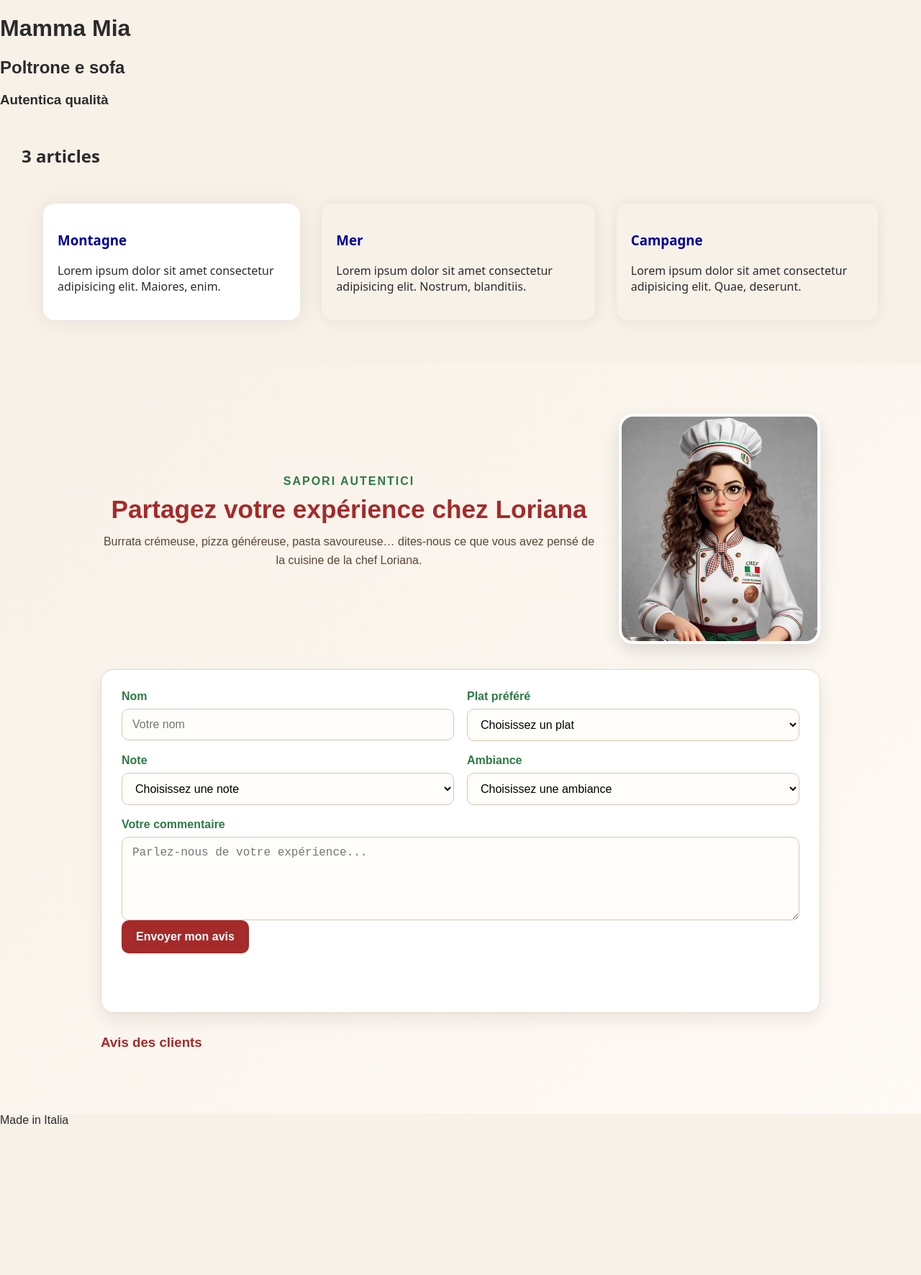
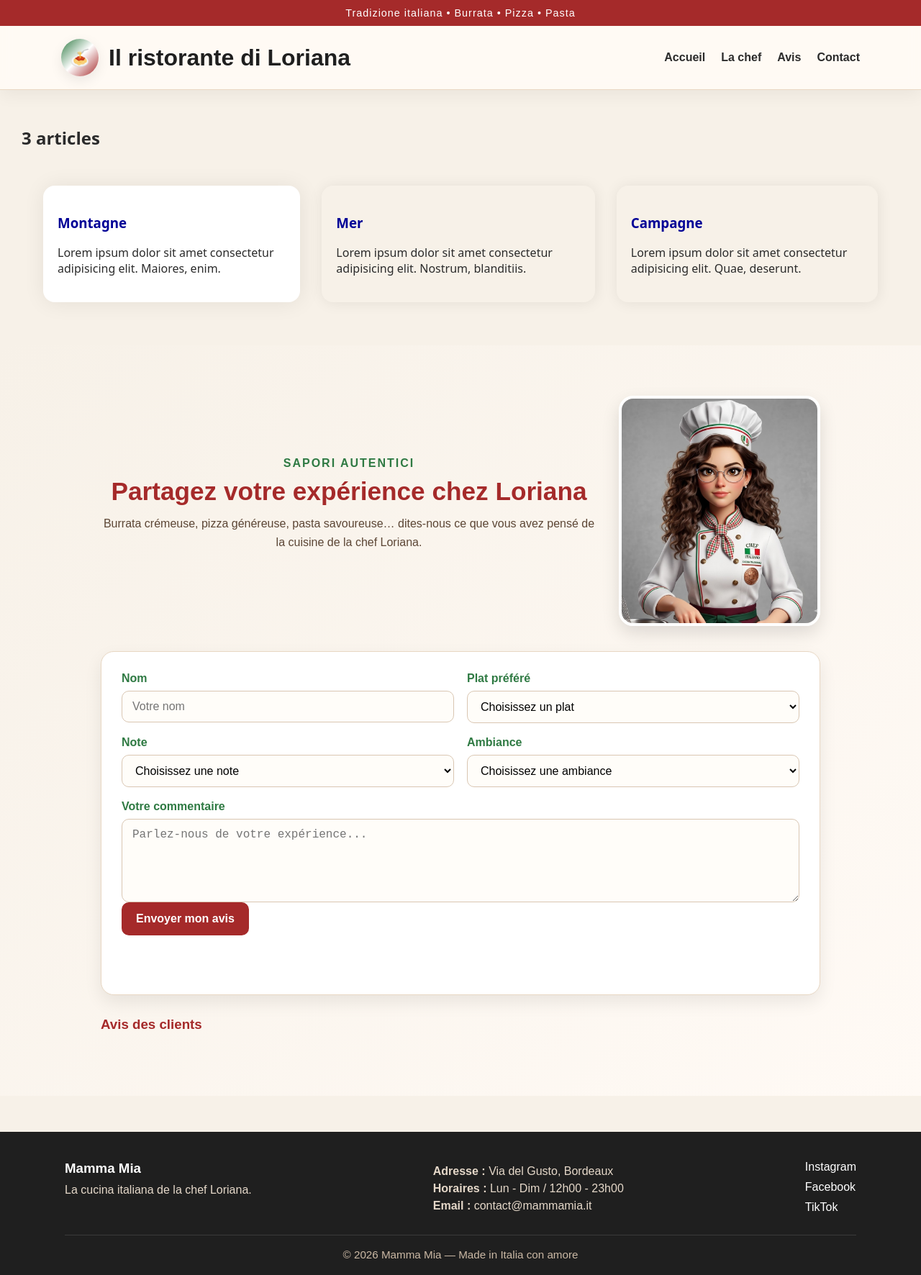
Before and after one commit to BallesteroDavid/github_exo, a plain HTML site: page index.html in a window 1280 px wide. Shown: the whole page at 72% size. Before the commit the page ends 1566 px from the top, so only its background shows below. Drawn offline with Linux system fonts and the light colour scheme.

Commit message:
header-footer-fix

```diff
--- a/assets/script.js
+++ b/assets/script.js
@@ -1,9 +1,15 @@
+document.addEventListener("DOMContentLoaded", () => {
     const reviewForm = document.getElementById("reviewForm");
     const formMessage = document.getElementById("formMessage");
     const reviewsList = document.getElementById("reviewsList");
 
     function createStars(number) {
         return "★".repeat(Number(number)) + "☆".repeat(5 - Number(number));
+    }
+
+    if (!reviewForm || !formMessage || !reviewsList) {
+        console.error("Un ou plusieurs éléments du formulaire sont introuvables.");
+        return;
     }
 
     reviewForm.addEventListener("submit", function (e) {
@@ -35,8 +41,9 @@ reviewCard.innerHTML = `
 
         reviewsList.prepend(reviewCard);
 
-formMessage.textContent = `Grazie ${name} ! Votre avis sur le restaurant de la chef Loriana a bien été ajouté.`;
+        formMessage.textContent = `Grazie ${name} ! Votre avis a bien été ajouté.`;
         formMessage.style.color = "#2f7a43";
 
         reviewForm.reset();
     });
+});
--- a/assets/style.css
+++ b/assets/style.css
@@ -9,13 +9,130 @@ body {
     color: #2b2b2b;
 }
 
-.loriana-hero {
+/* Pour éviter que le header sticky cache les sections */
+
+#chef,
+#avis,
+#contact {
+    scroll-margin-top: 120px;
+}
+
+/* === HEADER === */
+
+.site-header {
+    position: sticky;
+    top: 0;
+    z-index: 100;
+    background: rgba(255, 250, 245, 0.96);
+    backdrop-filter: blur(8px);
+    border-bottom: 1px solid #ead8c4;
+    box-shadow: 0 8px 22px rgba(0, 0, 0, 0.05);
+}
+
+.top-bar {
+    background: #a52a2a;
+    color: #fff;
+    text-align: center;
+    padding: 10px 20px;
+    font-size: 0.9rem;
+    letter-spacing: 1px;
+}
+
+.top-bar p {
+    margin: 0;
+}
+
+.header-inner {
+    max-width: 1150px;
+    margin: 0 auto;
+    padding: 18px 20px;
     display: flex;
     align-items: center;
     justify-content: space-between;
-    gap: 30px;
-    margin-bottom: 35px;
+    gap: 20px;
 }
+
+.logo-block {
+    display: flex;
+    align-items: center;
+    gap: 14px;
+}
+
+.logo-mark {
+    width: 52px;
+    height: 52px;
+    border-radius: 50%;
+    background: linear-gradient(135deg, #2f7a43, #ffffff, #a52a2a);
+    display: flex;
+    align-items: center;
+    justify-content: center;
+    font-size: 1.4rem;
+    box-shadow: 0 6px 18px rgba(0, 0, 0, 0.08);
+}
+
+.logo-block h1 {
+    margin: 0;
+    font-size: 2rem;
+    line-height: 1;
+    color: #1f1f1f;
+}
+
+.logo-block p {
+    margin: 6px 0 0;
+    color: #7a5c48;
+    font-size: 0.95rem;
+}
+
+.main-nav {
+    display: flex;
+    align-items: center;
+    gap: 22px;
+}
+
+.main-nav a {
+    text-decoration: none;
+    color: #2b2b2b;
+    font-weight: 600;
+    position: relative;
+    transition: 0.2s ease;
+}
+
+.main-nav a::after {
+    content: "";
+    position: absolute;
+    left: 0;
+    bottom: -6px;
+    width: 0;
+    height: 2px;
+    background: #a52a2a;
+    transition: width 0.25s ease;
+}
+
+.main-nav a:hover {
+    color: #a52a2a;
+}
+
+.main-nav a:hover::after {
+    width: 100%;
+}
+
+.header-btn {
+    text-decoration: none;
+    background: #2f7a43;
+    color: white;
+    padding: 12px 18px;
+    border-radius: 999px;
+    font-weight: 700;
+    transition: 0.2s ease;
+    box-shadow: 0 8px 18px rgba(47, 122, 67, 0.18);
+}
+
+.header-btn:hover {
+    background: #256136;
+    transform: translateY(-2px);
+}
+
+/* === SECTION AVIS / CHEF LORIANA === */
 
 .loriana-review-section {
     padding: 70px 20px;
@@ -25,6 +142,14 @@ body {
 .loriana-container {
     max-width: 1000px;
     margin: 0 auto;
+}
+
+.loriana-hero {
+    display: flex;
+    align-items: center;
+    justify-content: space-between;
+    gap: 30px;
+    margin-bottom: 35px;
 }
 
 .loriana-intro {
@@ -76,7 +201,7 @@ body {
     padding: 28px;
     box-shadow: 0 10px 24px rgba(0, 0, 0, 0.08);
     margin-bottom: 30px;
-    }
+}
 
 .form-row {
     display: flex;
@@ -147,7 +272,7 @@ body {
     gap: 16px;
 }
 
-    .review-card {
+.review-card {
     background: #fff;
     border: 1px solid #e8d7c3;
     border-radius: 16px;
@@ -179,6 +304,84 @@ body {
     font-size: 0.95rem;
 }
 
+/* === FOOTER === */
+
+.site-footer {
+    background: #1f1f1f;
+    color: #f5ede3;
+    padding: 40px 20px 20px;
+    margin-top: 50px;
+}
+
+.footer-content {
+    max-width: 1100px;
+    margin: 0 auto;
+    display: flex;
+    justify-content: space-between;
+    gap: 30px;
+    flex-wrap: wrap;
+}
+
+.footer-brand h3 {
+    margin-top: 0;
+    margin-bottom: 10px;
+    color: #ffffff;
+}
+
+.footer-brand p,
+.footer-info p {
+    margin: 6px 0;
+    color: #e5d8c9;
+}
+
+.footer-socials {
+    display: flex;
+    flex-direction: column;
+    gap: 10px;
+}
+
+.footer-socials a {
+    color: #ffffff;
+    text-decoration: none;
+    transition: 0.2s ease;
+}
+
+.footer-socials a:hover {
+    color: #d8b27a;
+}
+
+.footer-bottom {
+    max-width: 1100px;
+    margin: 25px auto 0;
+    padding-top: 18px;
+    border-top: 1px solid rgba(255, 255, 255, 0.12);
+    text-align: center;
+    color: #cbb9a5;
+    font-size: 0.95rem;
+}
+
+/* =========================
+   RESPONSIVE
+========================= */
+
+@media (max-width: 900px) {
+    .header-inner {
+        flex-direction: column;
+        align-items: center;
+    }
+
+    .logo-block {
+        text-align: center;
+        flex-direction: column;
+    }
+
+    .main-nav {
+        flex-wrap: wrap;
+        justify-content: center;
+        gap: 14px 18px;
+    }
+}
+
 @media (max-width: 768px) {
     .form-row {
         flex-direction: column;
@@ -207,4 +410,8 @@ body {
     .loriana-chef img {
         height: 300px;
     }
+
+    .footer-content {
+        flex-direction: column;
+    }
 }
--- a/index.html
+++ b/index.html
@@ -4,14 +4,31 @@
     <meta charset="UTF-8">
     <meta name="viewport" content="width=device-width, initial-scale=1.0">
     <title>exo GitHub</title>
-    <script src="./assets/script.js"></script>
+    <script src="./assets/script.js" defer></script>
     <link rel="stylesheet" href="./assets/style.css">
 </head>
 <body>
-    <header>
-        <h1>Mamma Mia</h1>
-        <h2>Poltrone e sofa</h2>
-        <h3>Autentica qualità</h3>
+    <div id="top"></div>
+    <header class="site-header">
+        <div class="top-bar">
+            <p>Tradizione italiana • Burrata • Pizza • Pasta</p>
+        </div>
+
+        <div class="header-inner">
+            <div class="logo-block">
+                <span class="logo-mark">🍝</span>
+                <div>
+                    <h1>Il ristorante di Loriana</h1>
+                </div>
+            </div>
+
+            <nav class="main-nav">
+                <a href="#top">Accueil</a>
+                <a href="#chef">La chef</a>
+                <a href="#avis">Avis</a>
+                <a href="#contact">Contact</a>
+            </nav>
+        </div>
     </header>
     <main>
         <section style="display: flex; flex-direction: column; margin: 30px; justify-content: center; font-family: system-ui, -apple-system, BlinkMacSystemFont, 'Segoe UI', Roboto, Oxygen, Ubuntu, Cantarell, 'Open Sans', 'Helvetica Neue', sans-serif;">
@@ -45,7 +62,7 @@
         </section>
         <section class="loriana-review-section">
             <div class="loriana-container">
-                <div class="loriana-hero">
+                <div class="loriana-hero" id="chef">
                     <div class="loriana-intro">
                         <p class="loriana-subtitle">Sapori autentici</p>
                         <h2>Partagez votre expérience chez Loriana</h2>
@@ -113,15 +130,35 @@
                     <p id="formMessage" class="form-message"></p>
                 </form>
 
-                <div class="reviews-list-wrapper">
+                <div class="reviews-list-wrapper" id="avis">
                     <h3>Avis des clients</h3>
                     <div id="reviewsList" class="reviews-list"></div>
                 </div>
             </div>
         </section>
     </main>
-    <footer>
-        Made in Italia
+    <footer class="site-footer" id="contact">
+        <div class="footer-content">
+            <div class="footer-brand">
+                <h3>Mamma Mia</h3>
+                <p>La cucina italiana de la chef Loriana.</p>
+            </div>
+
+            <div class="footer-info">
+                <p><strong>Adresse :</strong> Via del Gusto, Bordeaux</p>
+                <p><strong>Horaires :</strong> Lun - Dim / 12h00 - 23h00</p>
+                <p><strong>Email :</strong> contact@mammamia.it</p>
+            </div>
+
+            <div class="footer-socials">
+                <a href="#">Instagram</a>
+                <a href="#">Facebook</a>
+                <a href="#">TikTok</a>
+            </div>
+        </div>
+
+        <p class="footer-bottom">© 2026 Mamma Mia — Made in Italia con amore</p>
     </footer>
+
 </body>
 </html>
```
Also changed, not shown: 1 other file. Lines whose indentation alone changed are shown as unchanged.
